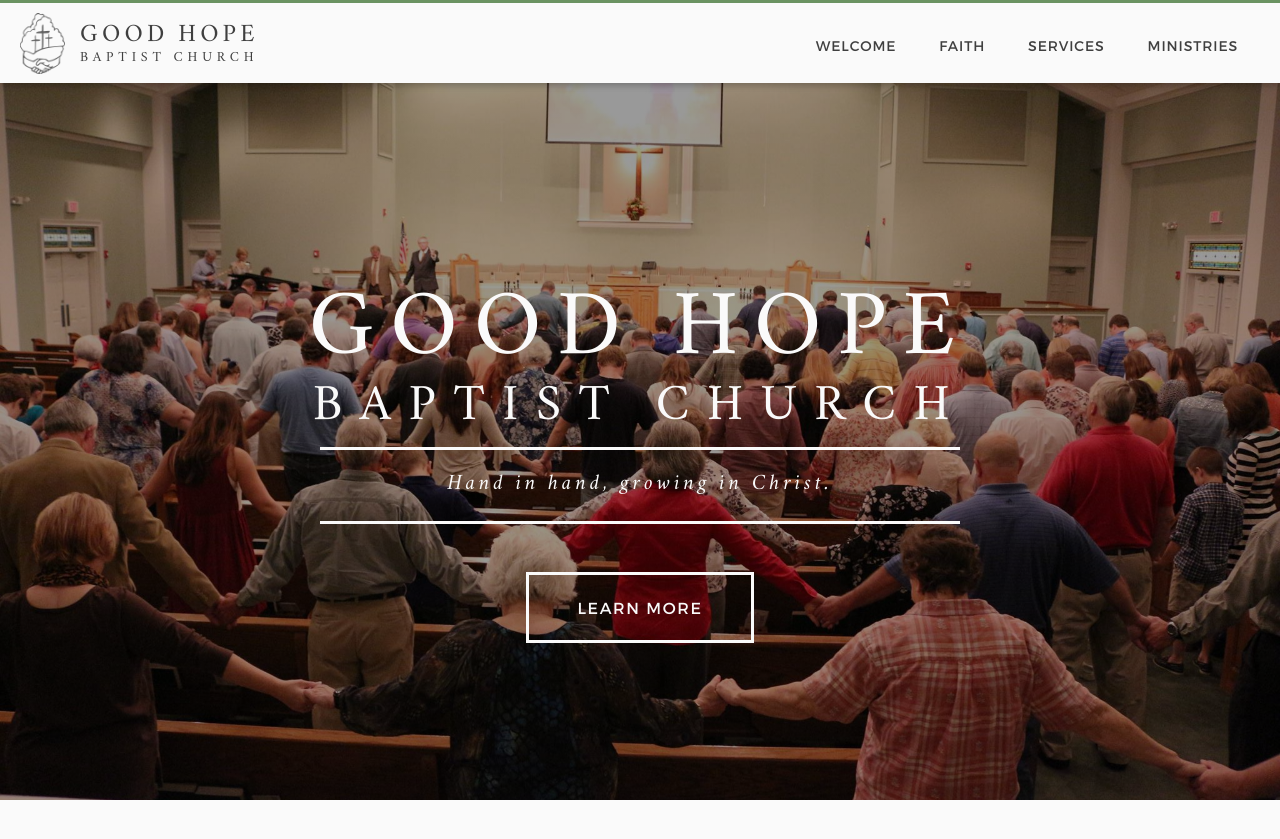
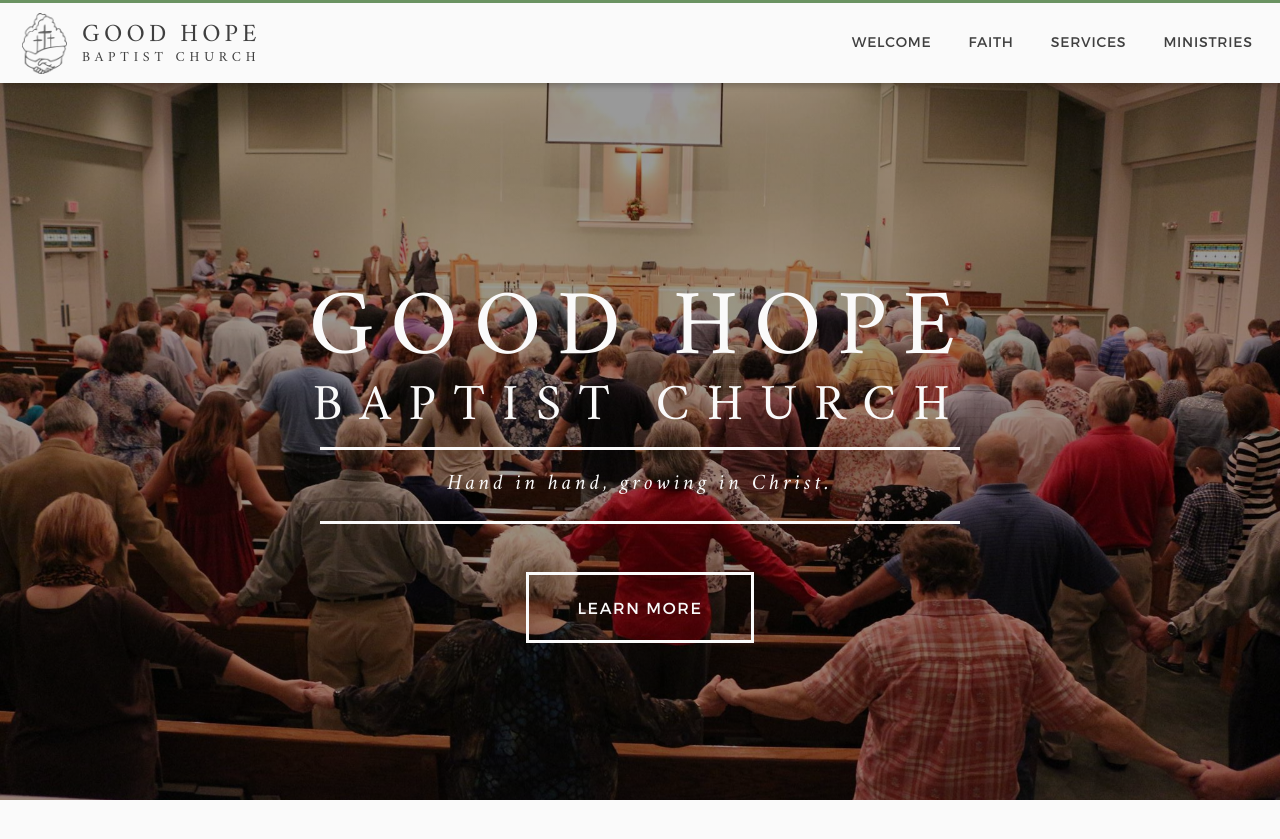
Before and after one commit to jtgry/GHBC, a Jekyll site: the page built from index.html, in a window 1280 px wide and 900 px high. Shown: the top 839 px of the window. Built offline with Jekyll 4.4.1, drawn with Linux system fonts in a browser that asks for light colours; nearby versions of some CDN libraries.

Commit message:
Project Style Changes

```diff
--- a/_sass/_base.scss
+++ b/_sass/_base.scss
@@ -35,7 +35,7 @@ body{
   -moz-font-feature-settings: "liga" on;
 }
 p,a,ul,li,ol,ul,tr,td{
-  font-size: 1.4rem;
+  font-size: 1.2rem;
 }
 p {
   font-family: $base-font-family;
--- a/_sass/layout/navigation.scss
+++ b/_sass/layout/navigation.scss
@@ -7,7 +7,7 @@
   position: fixed;
   z-index: 9999;
   background-color: $background-color;
-  border-top: .2rem $brand-color solid;
+  border-top: 3px $brand-color solid;
   box-shadow: 0 3px 6px rgba(0,0,0,0.1), 0 3px 6px rgba(0,0,0,0.12);
 
 }
@@ -15,13 +15,13 @@
   float: left;
   width: 45px;
   padding-top: 10px;
-  padding-left: 20px;
+  padding-left: 22px;
   display: block;
 }
 .logo-text{
   position: absolute;
   padding-top: 4px;
-  padding-left: 80px;
+  padding-left: 82px;
   font-size: 21.6px;
   font-family: $base-font-family;
   letter-spacing: .2em;
@@ -31,7 +31,7 @@
 }
 .logo-sub-text{
   position: absolute;
-  padding-left: 80px;
+  padding-left: 82px;
   padding-top: 39px;
   font-size: 12px;
   font-family: $base-font-family;
@@ -41,8 +41,8 @@
 }
 .nav-items{
   position: absolute;
-  top: 1.51em;
-  right: 1.5em;
+  top: 24px;
+  right: 12px;
   display: none;
 }
 
--- a/_sass/layout/projects.scss
+++ b/_sass/layout/projects.scss
@@ -12,7 +12,7 @@
 .project-item .project-item-overlay{
   background: #000;
   color: $color-white;
-  height: 98%;
+  height: 97.5%;
   width: 100%;
   background-color: rgba(0,0,0,0.4);
   top: 0;
@@ -35,7 +35,7 @@
   border: solid .2em $color-white;
   margin: 0 auto;
   max-width: 70%;
-  padding: 2em;
+  padding: 1em;
   text-align: center;
 }
 h3.project-item-title{
```
